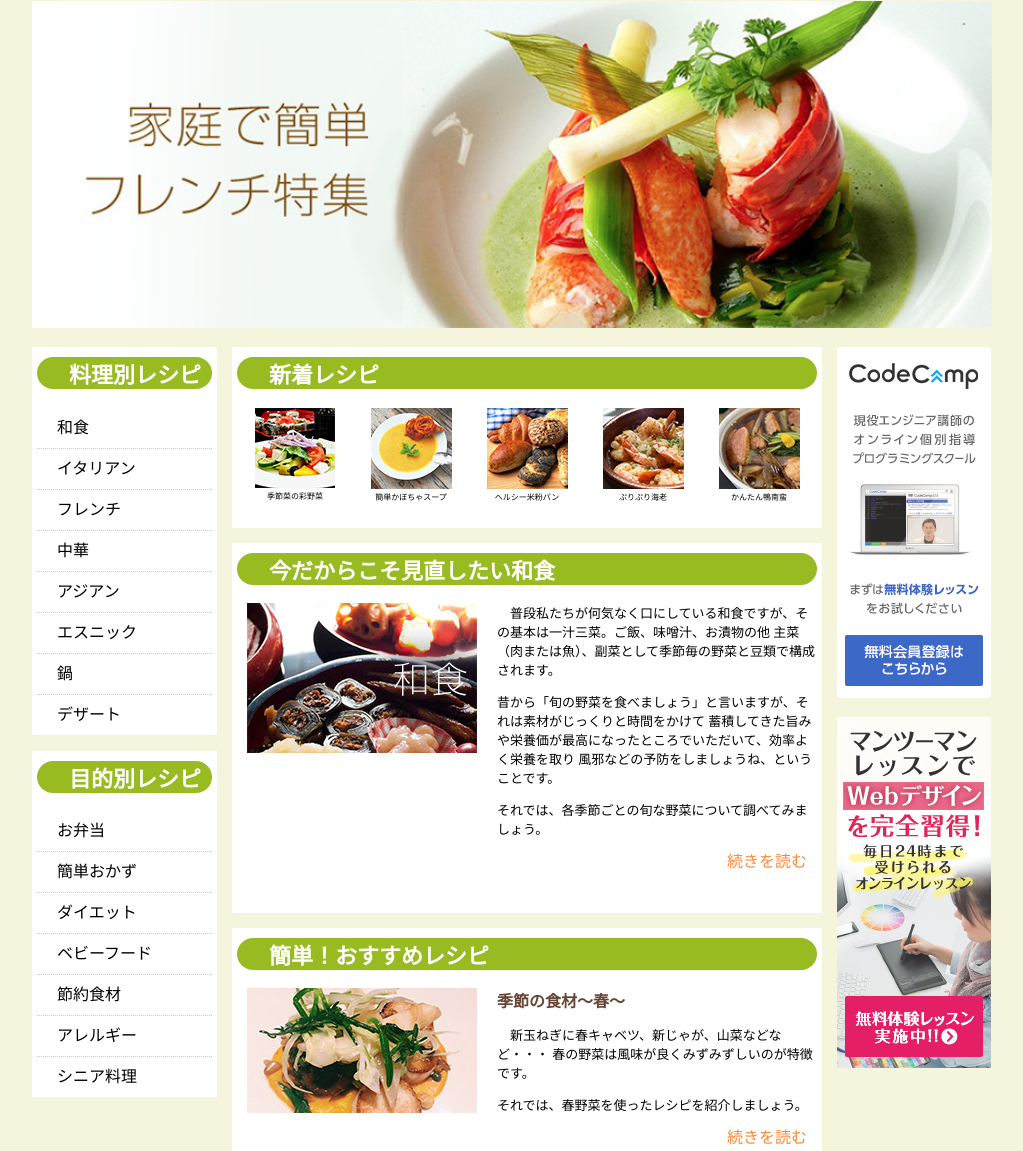
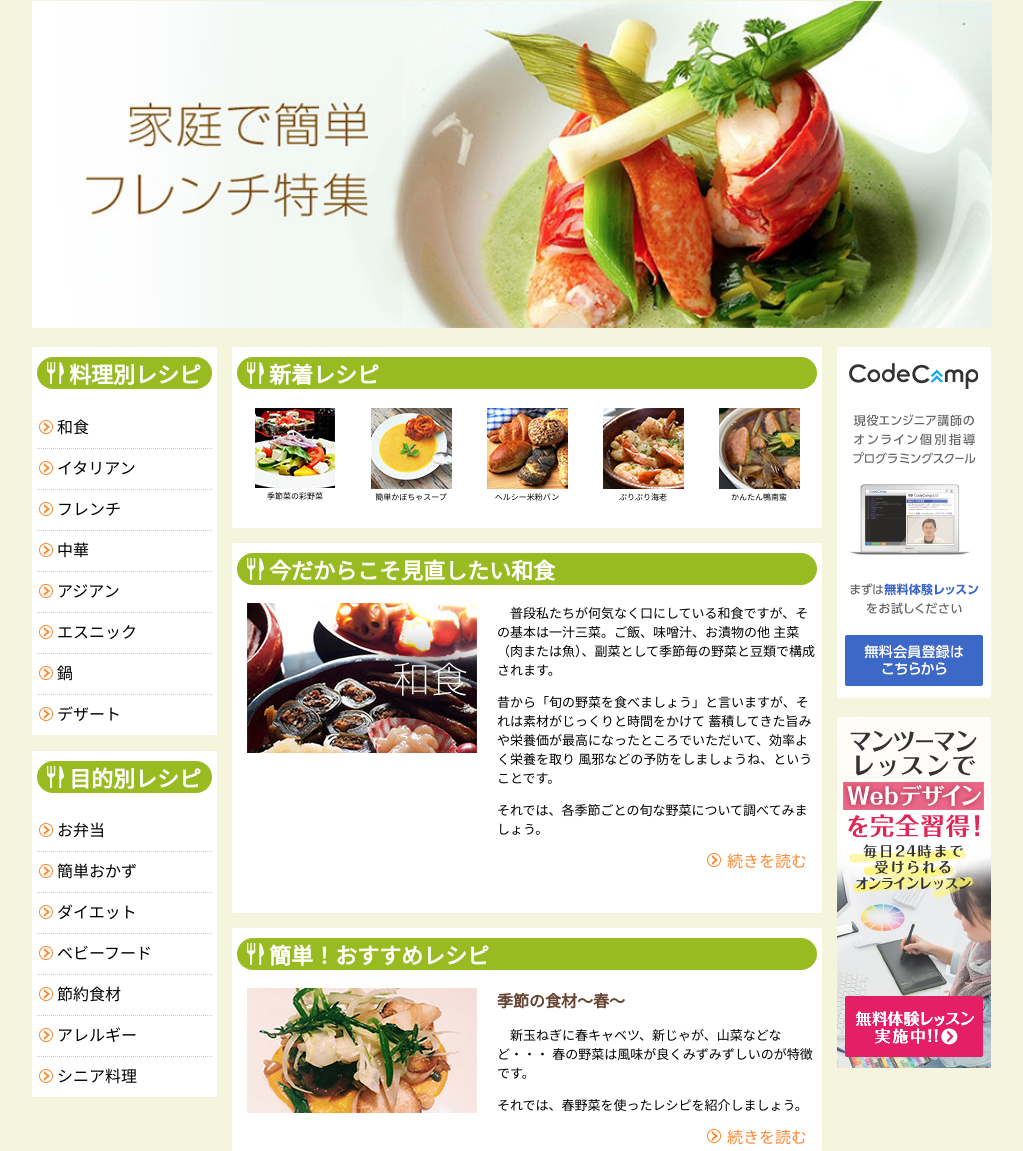
Before and after one commit to yoshiay/yoshiay.github.io, a plain HTML site: page index.html in a window 1280 px wide. Shown: the part 120-1271 px from the top of the page, without its empty margins (128-1151 px from the left). Drawn offline with Linux system fonts and the light colour scheme.

Commit message:
Update cookcamp.css

```diff
--- a/cookcamp.css
+++ b/cookcamp.css
@@ -57,7 +57,7 @@ nav section h2, .top h2,.middle h2, .bottom h2{
     padding-left: 32px;
     background-color: #99bb22;
     border-radius: 16px;
-    background-image: url(./images/icon/dish.png) ;
+    background-image: url(./icon/dish.png) ;
     background-position: 10px 5px ;
     background-repeat: no-repeat;
     margin-top: 0px;
@@ -74,7 +74,7 @@ nav section a{
     display: block;
     line-height: 40px;
     padding-left: 20px;
-    background-image: url(./images/icon/arrow.png) ;
+    background-image: url(./icon/arrow.png) ;
     background-position: 2px 12px ;
     background-repeat: no-repeat;
     background-color: white;
@@ -137,7 +137,7 @@ airticle{
     color: #fc8833;
     text-align: right;
     display: block;
-    background-image: url(./images/icon/arrow.png) ;
+    background-image: url(./icon/arrow.png) ;
     background-position: 470px center ;
     background-repeat: no-repeat;
     background-color: white;
```
